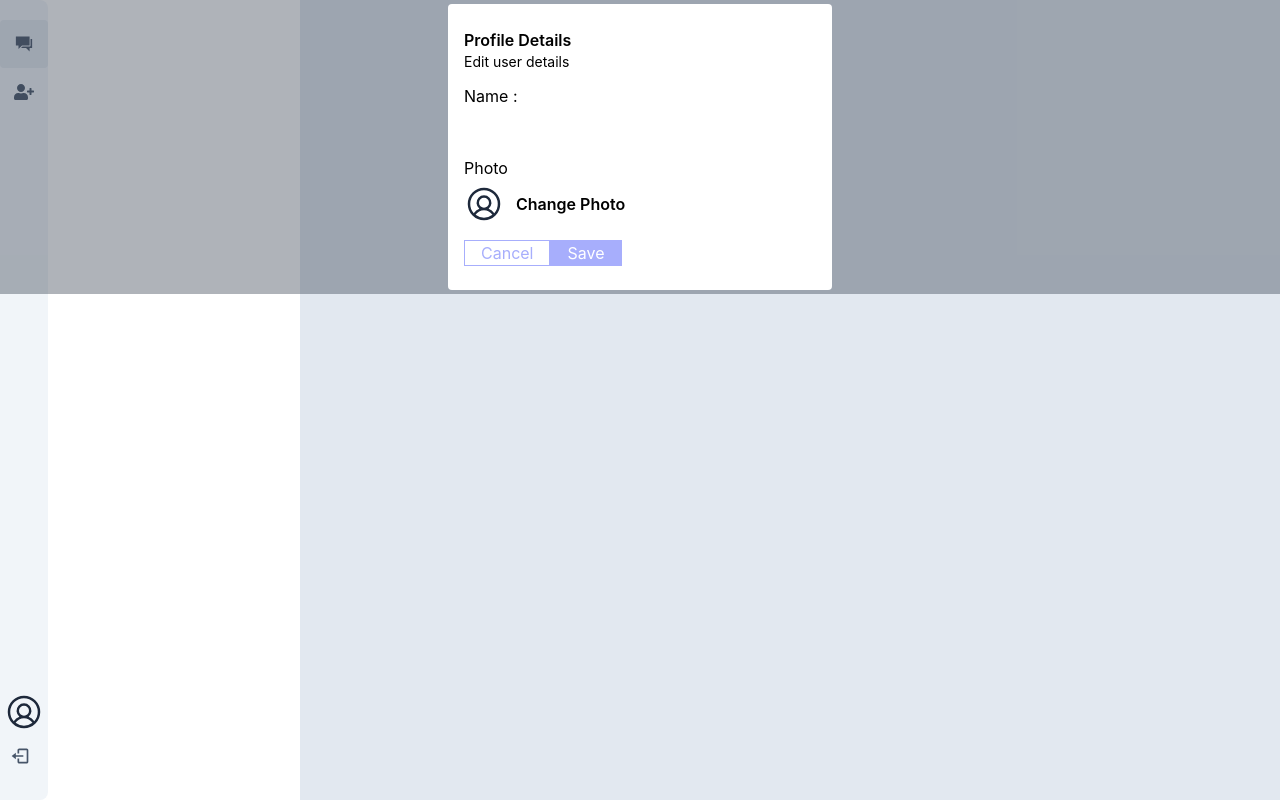
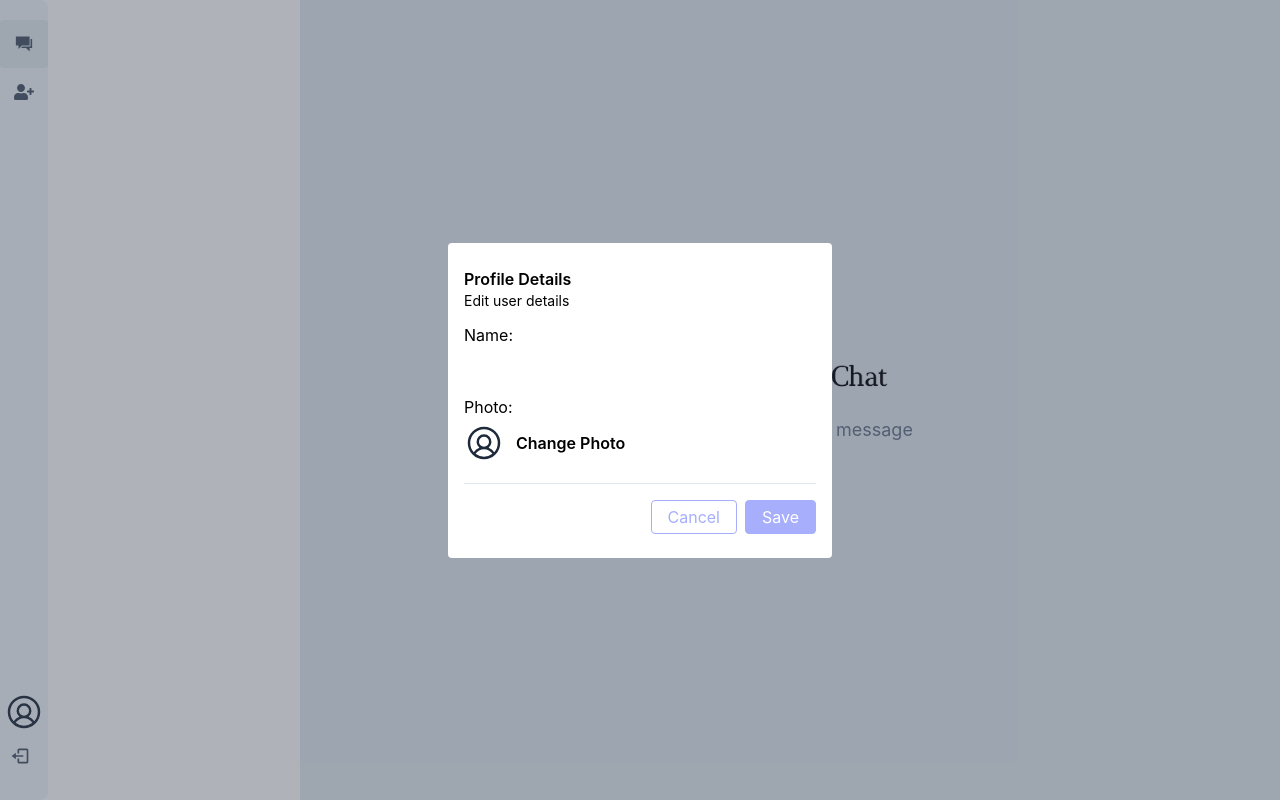
Before and after one commit to Seshu2002/quick-chat-mern, a React (Create React App) app in the folder client/: page / in a window 1280 px wide. Both pictures are taken after a click on the button 24 px from the left and 712 px from the top of the page. Built offline with nearby package versions, Linux system fonts and the light colour scheme; no server answers.

Commit message:
Completed Update user

```diff
--- /dev/null
+++ b/client/src/components/Divider.js
@@ -0,0 +1,9 @@
+import React from "react";
+
+const Divider = () => {
+    return (
+        <div className="p-[0.5px] bg-slate-200 my-1"></div>
+    );
+};
+
+export default Divider;
--- a/client/src/components/EditUserDetails.js
+++ b/client/src/components/EditUserDetails.js
@@ -1,83 +1,117 @@
-import React, { useEffect, useState } from "react";
+import React, { useEffect, useRef, useState } from "react";
+import axios from "axios";
+import toast from "react-hot-toast";
+import { useDispatch } from "react-redux";
 import Avatar from "./Avatar";
 import uploadFile from "../helpers/uploadFile";
+import Divider from "./Divider";
+import { setUser } from "../redux/userSlice";
 
 const EditUserDetails = ({ onClose, user }) => {
     const [data, setData] = useState({
         name: user?.user,
         profile_pic: user?.profile_pic
-    })
+    });
+    const uploadPhotoRef = useRef();
+    const dispatch = useDispatch();
 
     useEffect(() => {
         setData((previous) => {
             return {
                 ...previous,
                 ...user
-            }
-        })
-    }, [user])
+            };
+        });
+    }, [user]);
 
     const handleOnChange = (e) => {
-        const { name, value } = e.target
+        const { name, value } = e.target;
         setData((previous) => {
             return {
                 ...previous,
                 [name]: value
-            }
-        })
-    }
+            };
+        });
+    };
+
+    const handleOpenUploadPhoto = (e) => {
+        e.preventDefault();
+        e.stopPropagation();
+        uploadPhotoRef.current.click();
+    };
 
     const handleUploadPhoto = async (e) => {
         const file = e.target.files[0];
-
         const uploadPhoto = await uploadFile(file);
-
         setData((previous) => {
             return {
                 ...previous,
                 profile_pic: uploadPhoto?.url
-            }
-        })
-    }
+            };
+        });
+    };
 
     const handleSubmit = async (e) => {
         e.preventDefault();
         e.stopPropagation();
-    }
+
+        try {
+            const UPDATE_USER_URL = `${process.env.REACT_APP_BACKEND_URL}/api/update-user`;
+            const response = await axios({
+                method: "post",
+                url: UPDATE_USER_URL,
+                data: data,
+                withCredentials: true
+            });
+
+            toast.success(response?.data?.message);
+
+            if (response.data.success) {
+                dispatch(setUser(response.data.data));
+                onClose();
+            }
+
+        } catch (error) {
+            toast.error(error?.response?.data?.message);
+        }
+    };
 
     return (
-        <div className="fixed top-0 botton-0 left-0 right-0 bg-gray-700 bg-opacity-40 flex justify-center items-center">
+        <div className="fixed top-0 bottom-0 left-0 right-0 bg-gray-700 bg-opacity-40 flex justify-center items-center">
             <div className="bg-white p-4 py-6 m-1 rounded w-full max-w-sm">
                 <h2 className="font-semibold">Profile Details</h2>
-                <p className="text-sm ">Edit user details</p>
+                <p className="text-sm">Edit user details</p>
                 <form className="grid gap-3 mt-3" onSubmit={handleSubmit}>
                     <div className="flex flex-col gap-1">
-                        <label htmlFor="name">Name : </label>
+                        <label htmlFor="name">Name: </label>
                         <input
                             type="text"
                             name="name"
                             id="name"
                             value={data.name}
                             onChange={handleOnChange}
-                            className="w-full py-1 px-2 focus:outline-primary border-0.5 "
+                            className="w-full py-1 px-2 focus:outline-primary border-0.5"
                         />
                     </div>
                     <div>
-                        <label htmlFor="profile_pic">Photo</label>
+                        <div>Photo: </div>
                         <div className="my-1 flex items-center gap-3">
                             <Avatar width={40} height={40} imageUrl={data?.profile_pic} name={data?.name} />
-                            <button className="font-semibold">Change Photo</button>
-                            <input type='file' className="hidden" onChange={handleUploadPhoto} />
+                            <label htmlFor="profile_pic">
+                                <button className="font-semibold" onClick={handleOpenUploadPhoto}>Change Photo</button>
+                                <input type='file' id="profile_pic" className="hidden" onChange={handleUploadPhoto} ref={uploadPhotoRef} />
+                            </label>
                         </div>
                     </div>
-                    <div>
-                        <button className="border-primary border text-primary px-4 py-">Cancel</button>
-                        <button className="border-primary bg-primary text-white border px-4 py-">Save</button>
+                    <Divider />
+                    <div className="flex gap-2 w-fit ml-auto">
+                        <button onClick={onClose} className="border-primary border text-primary px-4 py-1 rounded hover:bg-primary hover:text-white">Cancel</button>
+                        <button type="submit" className="border-primary bg-primary text-white border px-4 py-1 rounded hover:bg-secondary">Save</button>
                     </div>
                 </form>
             </div>
         </div>
-    )
-}
+    );
+};
 
 export default React.memo(EditUserDetails);
--- a/client/src/components/Sidebar.js
+++ b/client/src/components/Sidebar.js
@@ -1,16 +1,15 @@
 import React, { useState } from 'react';
-import { IoMdChatboxes } from 'react-icons/io'
+import { IoMdChatboxes } from 'react-icons/io';
 import { FaUserPlus } from "react-icons/fa";
 import { NavLink } from 'react-router-dom';
 import { BiLogOut } from "react-icons/bi";
-import Avatar from "./Avatar"
+import Avatar from "./Avatar";
 import { useSelector } from 'react-redux';
 import EditUserDetails from './EditUserDetails';
 
 const Sidebar = () => {
-
-    const user = useSelector(state => state?.user)
-    const [editUserOpen, setEditUserOpen] = useState(true);
+    const user = useSelector(state => state?.user);
+    const [editUserOpen, setEditUserOpen] = useState(false);
 
     return (
         <div className='w-full h-full'>
@@ -19,15 +18,15 @@ const Sidebar = () => {
                     <NavLink title='Chat' className={({ isActive }) => `w-12 h-12 flex justify-center items-center cursor-pointer hover:bg-slate-200 rounded ${isActive && "bg-slate-200"}`}>
                         <IoMdChatboxes size={20} />
                     </NavLink>
-                    <div title='add friend' className='w-12 h-12 flex justify-center items-center cursor-pointer hover:bg-slate-200 rounded'>
+                    <div title='Add Friend' className='w-12 h-12 flex justify-center items-center cursor-pointer hover:bg-slate-200 rounded'>
                         <FaUserPlus size={20} />
                     </div>
                 </div>
                 <div className='flex flex-col items-center'>
                     <button className='mx-auto' title={user?.name} onClick={() => setEditUserOpen(true)}>
-                        <Avatar width={40} height={40} name={user?.name} />
+                        <Avatar width={40} height={40} name={user?.name} imageUrl={user?.profile_pic}/>
                     </button>
-                    <button title='logout' className='w-12 h-12 flex justify-center items-center cursor-pointer hover:bg-slate-200 rounded'>
+                    <button title='Logout' className='w-12 h-12 flex justify-center items-center cursor-pointer hover:bg-slate-200 rounded'>
                         <span className="-ml-2">
                             <BiLogOut size={20} />
                         </span>
@@ -35,15 +34,12 @@ const Sidebar = () => {
                 </div>
             </div>
 
-            {/* {Edit User Details} */}
-            {
-                editUserOpen && (
-                    <EditUserDetails onClose={() => setEditUserOpen(false)} user={user} />
-                )
-            }
+            {/* Edit User Details */}
+            {editUserOpen && (
+                <EditUserDetails onClose={() => setEditUserOpen(false)} user={user} />
+            )}
+        </div>
+    );
+};
 
-        </div>
-    )
-}
-
-export default Sidebar
+export default Sidebar;
--- a/client/src/pages/Home.js
+++ b/client/src/pages/Home.js
@@ -1,16 +1,16 @@
 import React, { useEffect } from "react"
-import { Outlet, useNavigate } from "react-router-dom"
+import { Outlet, useLocation, useNavigate } from "react-router-dom"
 import axios from "axios"
 import { useDispatch, useSelector } from "react-redux"
 import { logout, setUser } from "../redux/userSlice"
 import Sidebar from "../components/Sidebar"
+import logo from "../assets/logo2.jpg"
 
 const Home = () => {
     const user = useSelector(state => state.user)
     const dispatch = useDispatch()
     const navigate = useNavigate()
-
-    console.log("Redux User", user)
+    const location = useLocation();
 
     const fetchUserDetails = async () => {
         try {
@@ -37,15 +37,25 @@ const Home = () => {
     useEffect(() => {
         fetchUserDetails()
     }, [])
+
+    const basePath = location.pathname === "/"
+
     return (
         <div className="grid grid-cols-[300px,1fr] h-screen max-h-screen">
-            <section className="bg-white ">
-                <Sidebar/>
+            <section className={`bg-white ${!basePath && "hidden"} lg:block`}>
+                <Sidebar />
             </section>
 
-            <section >
+            <section className={`${basePath && 'hidden'}`}>
                 <Outlet />
             </section>
+
+            <div className="flex justify-center items-center flex-col gap-2">
+                <div>
+                   <img src={logo} width={200} alt="logo"/>
+                </div>
+                <p className="text-lg mt-2 text-slate-500">Select user to send message</p>
+            </div>
 
         </div>
     )
```
Also changed, not shown: client/src/assets/logo2.jpg (added).
